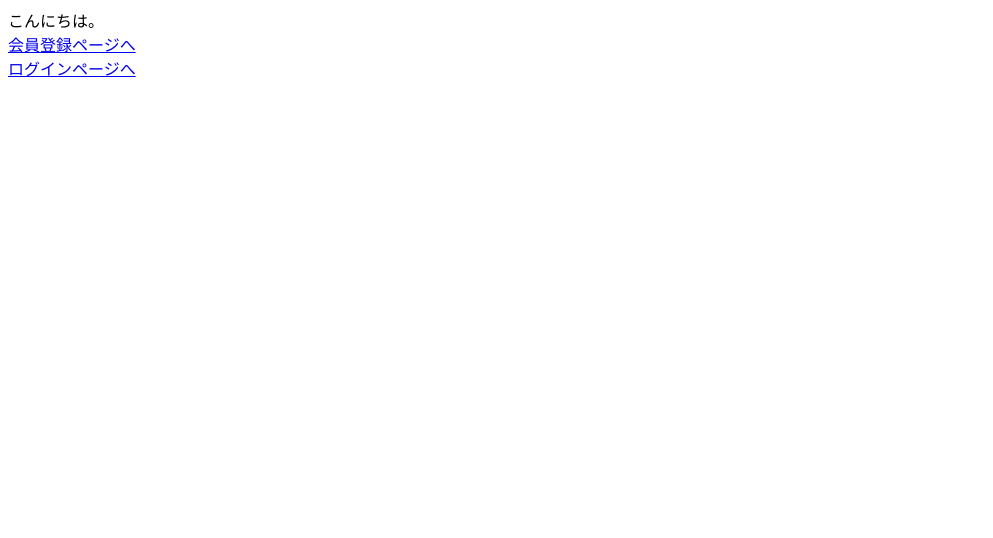
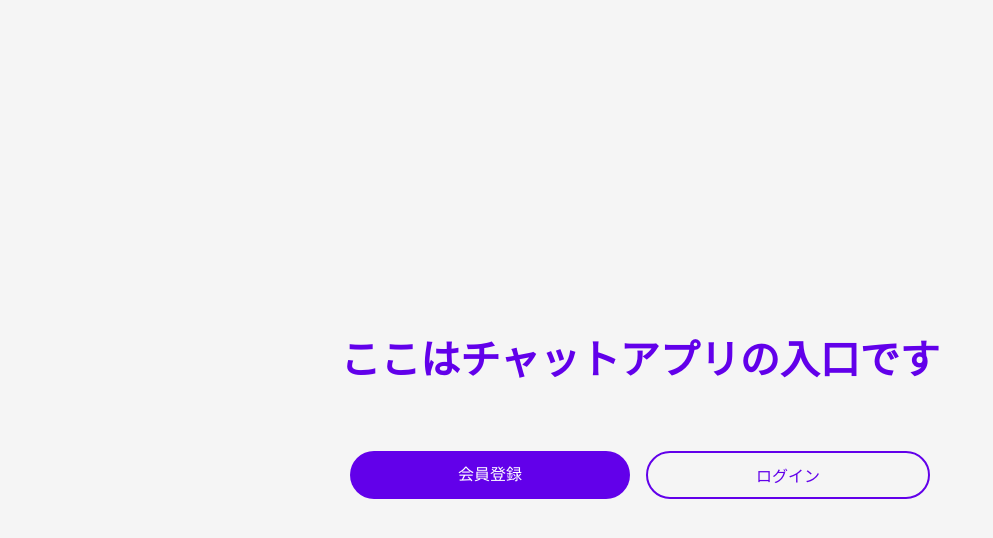
Before and after one commit to Ikuto-Tamura/django-chatapp-tamura, a Django app: page / in a window 1280 px wide. Shown: the top 538 px of the page, without its empty margins (0-993 px from the left). Run offline with Django 5.2, Linux system fonts and the light colour scheme.

Commit message:
base.htmlとbase.cssをしあげた

```diff
--- a/chatapp_pj/chatapp_app/forms.py
+++ b/chatapp_pj/chatapp_app/forms.py
@@ -1,6 +1,5 @@
 from django.contrib.auth import get_user_model
 from django.contrib.auth.forms import UserCreationForm
-
 
 User = get_user_model()
 
@@ -14,3 +13,7 @@ class SignUpForm(UserCreationForm):
 """
 get_user_model()についてはvies.pyのところで解説しています
 """
+
+"""
+
+"""
--- a/chatapp_pj/chatapp_app/models.py
+++ b/chatapp_pj/chatapp_app/models.py
@@ -1,6 +1,6 @@
+from django.contrib.auth.models import AbstractUser
 from django.db import models
 
-from django.contrib.auth.models import AbstractUser
 
 class User(AbstractUser):
     user_icon = models.ImageField('プロフィール画像',upload_to='user_icons',default="sori_snow_boy.png")
@@ -14,5 +14,6 @@ ImageFieldは画像を扱えるモデルフィールドです。これを使う
 """
 
 """
-画像を扱えるFieldには、ImageFieldやFileFiledがあります。なぜ、FileFieldではなく、ImageFiledをもちいるのか
+画像を扱えるFieldには、ImageFieldやFileFiledがあります。なぜ、FileFieldではなく、ImageFiledを用いるのかなども考えてみると良いと思います。
+現状では、優先度はそこまで高くないので、djangoの実装に慣れてきたら考えてみてください。
 """
--- /dev/null
+++ b/chatapp_pj/chatapp_app/static/css/base.css
@@ -0,0 +1,49 @@
+/* Material Design 3 Base Colors */
+:root {
+    --md-sys-color-primary: #6200ea;
+    /* Primary color */
+    --md-sys-color-secondary: #03dac6;
+    /* Secondary color */
+    --md-sys-color-background: #f5f5f5;
+    --md-sys-color-surface: #ffffff;
+    --md-sys-color-on-primary: #ffffff;
+    --md-sys-color-on-secondary: #000000;
+    --md-sys-color-on-background: #000000;
+    --md-sys-color-on-surface: #000000;
+}
+
+
+
+.md-button {
+    padding: 10px 20px;
+    border-radius: 50px;
+    font-size: 1rem;
+    font-weight: 500;
+    text-align: center;
+    display: inline-block;
+    transition: background-color 0.3s ease, transform 0.3s ease;
+    text-decoration: none;
+    width: 40%;
+}
+
+.md-button.md-filled {
+    background-color: var(--md-sys-color-primary);
+    color: var(--md-sys-color-on-primary);
+    border: none;
+}
+
+.md-button.md-filled:hover {
+    background-color: #3700b3;
+    transform: translateY(-2px);
+}
+
+.md-button.md-outlined {
+    background-color: transparent;
+    color: var(--md-sys-color-primary);
+    border: 2px solid var(--md-sys-color-primary);
+}
+
+.md-button.md-outlined:hover {
+    background-color: rgba(98, 0, 234, 0.1);
+    transform: translateY(-2px);
+}
--- /dev/null
+++ b/chatapp_pj/chatapp_app/static/css/index.css
@@ -0,0 +1,24 @@
+body {
+    font-family: 'Roboto', sans-serif;
+    background-color: var(--md-sys-color-background);
+    margin: 0;
+    padding: 0;
+    display: flex;
+    justify-content: center;
+    align-items: center;
+    height: 100vh;
+}
+
+h1 {
+    font-size: 2.5rem;
+    color: var(--md-sys-color-primary);
+    text-align: center;
+}
+
+.auth-buttons {
+    display: flex;
+    gap: 1rem;
+    justify-content: center;
+    margin-top: 20px;
+    width: 100%;
+}
--- /dev/null
+++ b/chatapp_pj/chatapp_app/templates/chatapp_app/base.html
@@ -0,0 +1,28 @@
+<!DOCTYPE html>
+<html lang="ja">
+<head>
+    {% load static %}
+    <meta charset="UTF-8">
+    <meta name="viewport" content="width=device-width, initial-scale=1.0">
+    <link rel="stylesheet" href="https://fonts.googleapis.com/css2?family=Material+Symbols+Outlined" />
+    <title>{% block title %}My Chat App{% endblock %}</title>
+    <link rel="stylesheet" href="../../static/css/base.css">
+    {% block extra_css %}{% endblock %}
+</head>
+<body>
+    <header>
+        {% block header %}
+        {% endblock %}
+    </header>
+
+    <main>
+        {% block content %}
+        {% endblock %}
+    </main>
+
+    <footer>
+       {% block footer %}
+       {% endblock %}
+    </footer>
+</body>
+</html>
--- a/chatapp_pj/chatapp_app/templates/chatapp_app/home.html
+++ b/chatapp_pj/chatapp_app/templates/chatapp_app/home.html
@@ -1,6 +1,8 @@
-友達一覧
+<h2>ようこそ!</h2>
+<img src="{{logged_in_user.user_icon.url}}">
+<p>{{ logged_in_user.username }}さん</p>
 
-<h2>ユーザー一覧</h2>
+<h2>チャット可能なおともだち</h2>
 <ul>
   {% for user in users %}
     <li>{{ user.username }}</li>
--- a/chatapp_pj/chatapp_app/templates/chatapp_app/index.html
+++ b/chatapp_pj/chatapp_app/templates/chatapp_app/index.html
@@ -1,13 +1,13 @@
-<!DOCTYPE html>
-<html lang="en">
-<head>
-    <meta charset="UTF-8">
-    <meta name="viewport" content="width=device-width, initial-scale=1.0">
-    <title>Document</title>
-</head>
-<body>
-こんにちは。<br>
-<a href="{% url 'signup' %}">会員登録ページへ</a><br>
-<a href="{% url 'login' %}">ログインページへ</a>
-</body>
-</html>
+{% extends 'chatapp_app/base.html' %}
+{% load static %}
+{% block extra_css %}
+<link rel="stylesheet" href="{% static 'css/index.css' %}">
+{% endblock %}
+
+{% block content %}
+<h1>ここはチャットアプリの入口です</h1><br>
+<div class="auth-buttons">
+    <a href="{% url 'signup' %}" class="md-button md-filled">会員登録</a>
+    <a href="{% url 'login' %}" class="md-button md-outlined">ログイン</a>
+</div>
+{% endblock %}
--- a/chatapp_pj/chatapp_app/views.py
+++ b/chatapp_pj/chatapp_app/views.py
@@ -59,7 +59,10 @@ class SignIn(LoginView):
 """
 Login機能はLoginViewを継承することで簡単に実装することができます。
 redirect_authenticated_userというattributeをTrueに設定していますが、これが何なのか調べてみましょう。
-Falseにしてみて、挙動の変化を確かめてみるのも大事です。
+Falseにしてみて、挙動の変化を確かめてみるのもいい実験だと思います。
+ちなみに、管理画面adminにログインしていると、ログインしている扱いになってしまいます。
+これは、ログインの情報をrequest.sessionで管理しているからです。
+ログイン機能の挙動を確認したいときは、一旦adminからログアウトすることが必要になったりします。
 """
 
 
@@ -71,3 +74,18 @@ class HomeView(LoginRequiredMixin,ListView):
 
     def get_queryset(self):
         return User.objects.exclude(id=self.request.user.id)
+
+    def get_context_data(self, **kwargs):
+        context = super().get_context_data(**kwargs)
+        # ログインしているユーザーを 'logged_in_user' というコンテキストに追加
+        context['logged_in_user'] = self.request.user
+        return context
+
+"""
+context_object_nameを設定すると何ができるようになるか調べてみましょう。
+get_queryset(self)とget_context_data(self,**kwargs)は頻出のメソッドです。それぞれどのようなメソッドかを調べてみましょう。
+今回は、オーラバーライドしてget_querysetが独自の処理を施すようにカスタマイズしています。
+ここでは、ORM(Object-Relational Mapping)という概念が登場します。
+次の記事が分かりやすいです。
+https://qiita.com/sotaheavymetal21/items/34cf15d0b5f4ac0a2d0f
+"""
--- a/chatapp_pj/chatapp_pj/settings.py
+++ b/chatapp_pj/chatapp_pj/settings.py
@@ -21,6 +21,10 @@ BASE_DIR = Path(__file__).resolve().parent.parent
 
 # SECURITY WARNING: keep the secret key used in production secret!
 SECRET_KEY = 'django-insecure-_xzh*8o!p#*vf(!7qv^&w@s-cs0&tf!@r=(e+8w$0^418y1cn3'
+
+"""
+本当は環境変数として外部ファイルに移してアップロードしないほうが良いのですが、今回は練習用でまだ.envは使わないので後回しで大丈夫です。
+"""
 
 # SECURITY WARNING: don't run with debug turned on in production!
 DEBUG = True
@@ -155,4 +159,6 @@ LOGOUT_REDIRECT_URL = '/'
 LoginViewを継承したViewを用いているとき、これらの変数が参照されます。
 LoginViewの実装をよく見ると、ログイン後のリダイレクト先に採用するURLには優先順位があることが分かります。
 興味があれば実装を見てみましょう。
+また、今回は遷移先のURLをURLパターンの名前で指定しています。
+これは、本来はreverse関数が必要なのですが、djangoが、自動で呼び出すように実装されています。
 """
```
